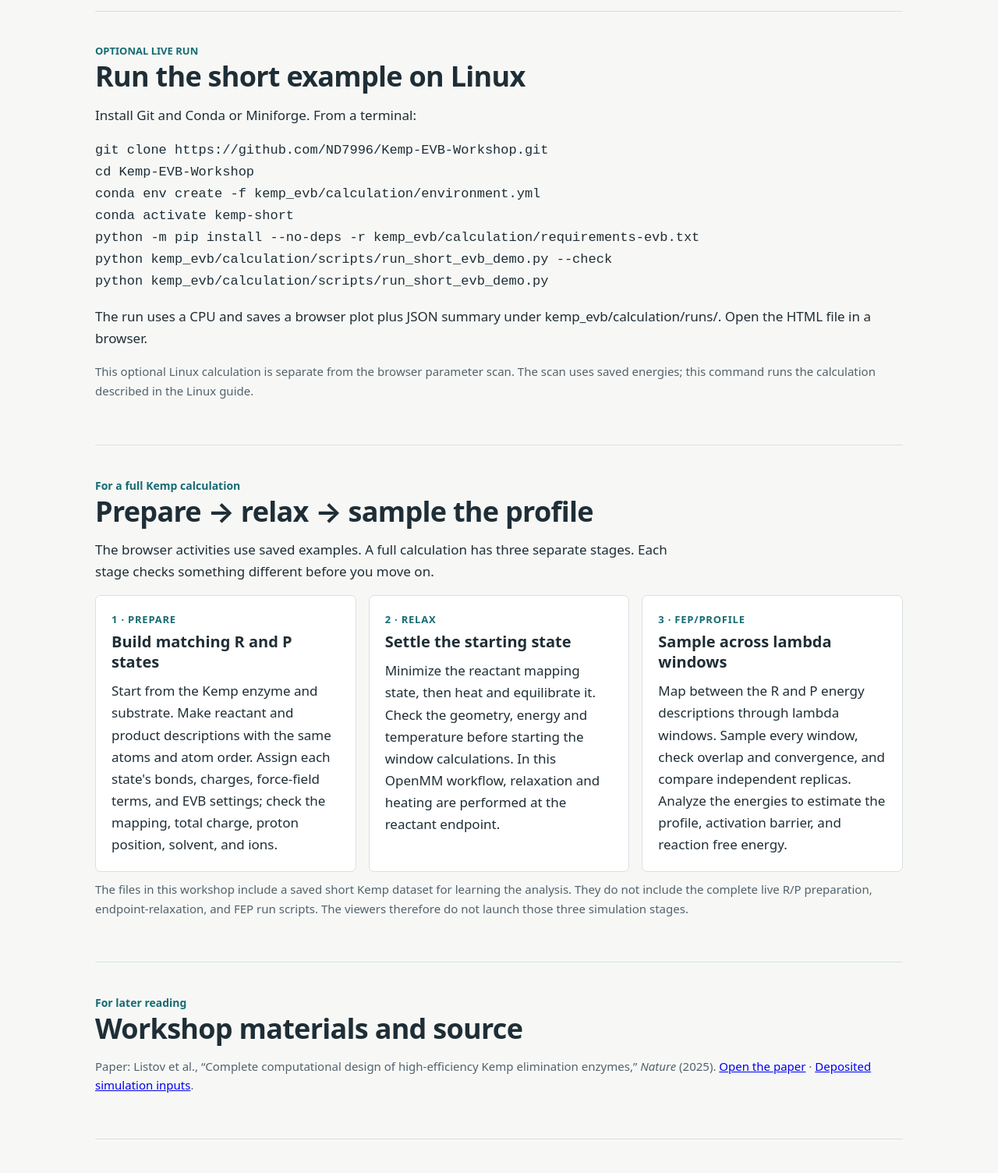
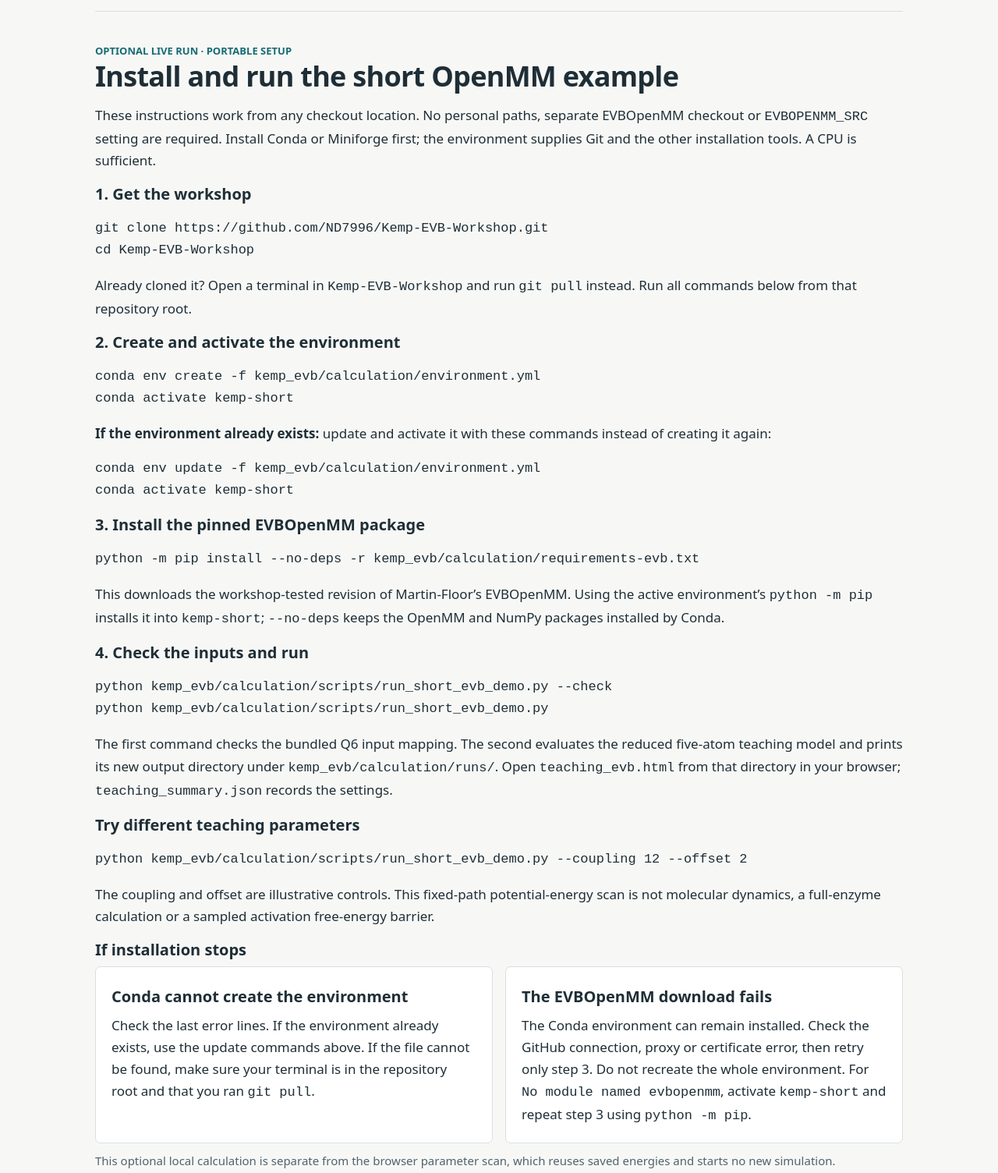
Before and after one commit to ND7996/Kemp-EVB-Workshop, a plain HTML site: page kemp_evb/index.html in a window 1280 px wide. Shown: the part 4820-6324 px from the top of the page at 78% size. Drawn offline with Linux system fonts and the light colour scheme.

Commit message:
Put complete portable setup and troubleshooting on public workshop page

```diff
--- a/kemp_evb/index.html
+++ b/kemp_evb/index.html
@@ -78,16 +78,37 @@
       </figure>
     </section>
 
-    <section id="linux"><div class="eyebrow">Optional live run</div><h2>Run the short example on Linux</h2><p>Install Git and Conda or Miniforge. From a terminal:</p>
+    <section id="linux">
+      <div class="eyebrow">Optional live run · portable setup</div>
+      <h2>Install and run the short OpenMM example</h2>
+      <p>These instructions work from any checkout location. No personal paths, separate EVBOpenMM checkout or <code>EVBOPENMM_SRC</code> setting are required. Install Conda or Miniforge first; the environment supplies Git and the other installation tools. A CPU is sufficient.</p>
+      <h3>1. Get the workshop</h3>
 <pre>git clone https://github.com/ND7996/Kemp-EVB-Workshop.git
-cd Kemp-EVB-Workshop
-conda env create -f kemp_evb/calculation/environment.yml
-conda activate kemp-short
-python -m pip install --no-deps -r kemp_evb/calculation/requirements-evb.txt
-python kemp_evb/calculation/scripts/run_short_evb_demo.py --check
+cd Kemp-EVB-Workshop</pre>
+      <p>Already cloned it? Open a terminal in <code>Kemp-EVB-Workshop</code> and run <code>git pull</code> instead. Run all commands below from that repository root.</p>
+      <h3>2. Create and activate the environment</h3>
+<pre>conda env create -f kemp_evb/calculation/environment.yml
+conda activate kemp-short</pre>
+      <p><strong>If the environment already exists:</strong> update and activate it with these commands instead of creating it again:</p>
+<pre>conda env update -f kemp_evb/calculation/environment.yml
+conda activate kemp-short</pre>
+      <h3>3. Install the pinned EVBOpenMM package</h3>
+<pre>python -m pip install --no-deps -r kemp_evb/calculation/requirements-evb.txt</pre>
+      <p>This downloads the workshop-tested revision of Martin-Floor’s EVBOpenMM. Using the active environment’s <code>python -m pip</code> installs it into <code>kemp-short</code>; <code>--no-deps</code> keeps the OpenMM and NumPy packages installed by Conda.</p>
+      <h3>4. Check the inputs and run</h3>
+<pre>python kemp_evb/calculation/scripts/run_short_evb_demo.py --check
 python kemp_evb/calculation/scripts/run_short_evb_demo.py</pre>
-<p>The run uses a CPU and saves a browser plot plus JSON summary under kemp_evb/calculation/runs/. Open the HTML file in a browser.</p>
-<p class="small">This optional Linux calculation is separate from the browser parameter scan. The scan uses saved energies; this command runs the calculation described in the Linux guide.</p></section>
+      <p>The first command checks the bundled Q6 input mapping. The second evaluates the reduced five-atom teaching model and prints its new output directory under <code>kemp_evb/calculation/runs/</code>. Open <code>teaching_evb.html</code> from that directory in your browser; <code>teaching_summary.json</code> records the settings.</p>
+      <h3>Try different teaching parameters</h3>
+<pre>python kemp_evb/calculation/scripts/run_short_evb_demo.py --coupling 12 --offset 2</pre>
+      <p>The coupling and offset are illustrative controls. This fixed-path potential-energy scan is not molecular dynamics, a full-enzyme calculation or a sampled activation free-energy barrier.</p>
+      <h3>If installation stops</h3>
+      <div class="two">
+        <article class="card"><h3>Conda cannot create the environment</h3><p>Check the last error lines. If the environment already exists, use the update commands above. If the file cannot be found, make sure your terminal is in the repository root and that you ran <code>git pull</code>.</p></article>
+        <article class="card"><h3>The EVBOpenMM download fails</h3><p>The Conda environment can remain installed. Check the GitHub connection, proxy or certificate error, then retry only step 3. Do not recreate the whole environment. For <code>No module named evbopenmm</code>, activate <code>kemp-short</code> and repeat step 3 using <code>python -m pip</code>.</p></article>
+      </div>
+      <p class="small">This optional local calculation is separate from the browser parameter scan, which reuses saved energies and starts no new simulation.</p>
+    </section>
 
     <section id="workflow">
       <div class="tag">For a full Kemp calculation</div>
```
Also changed, not shown: 1 other file.
